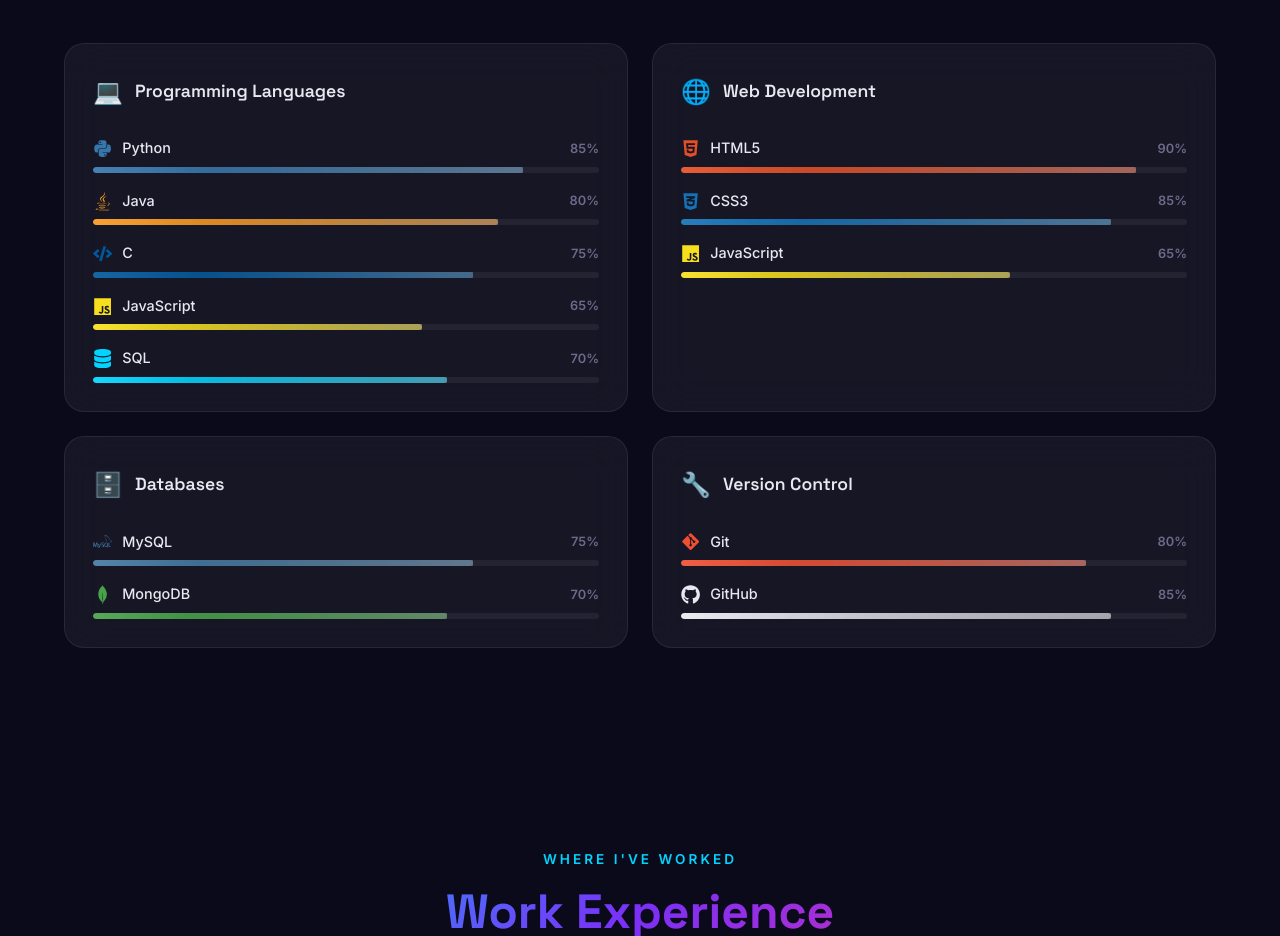
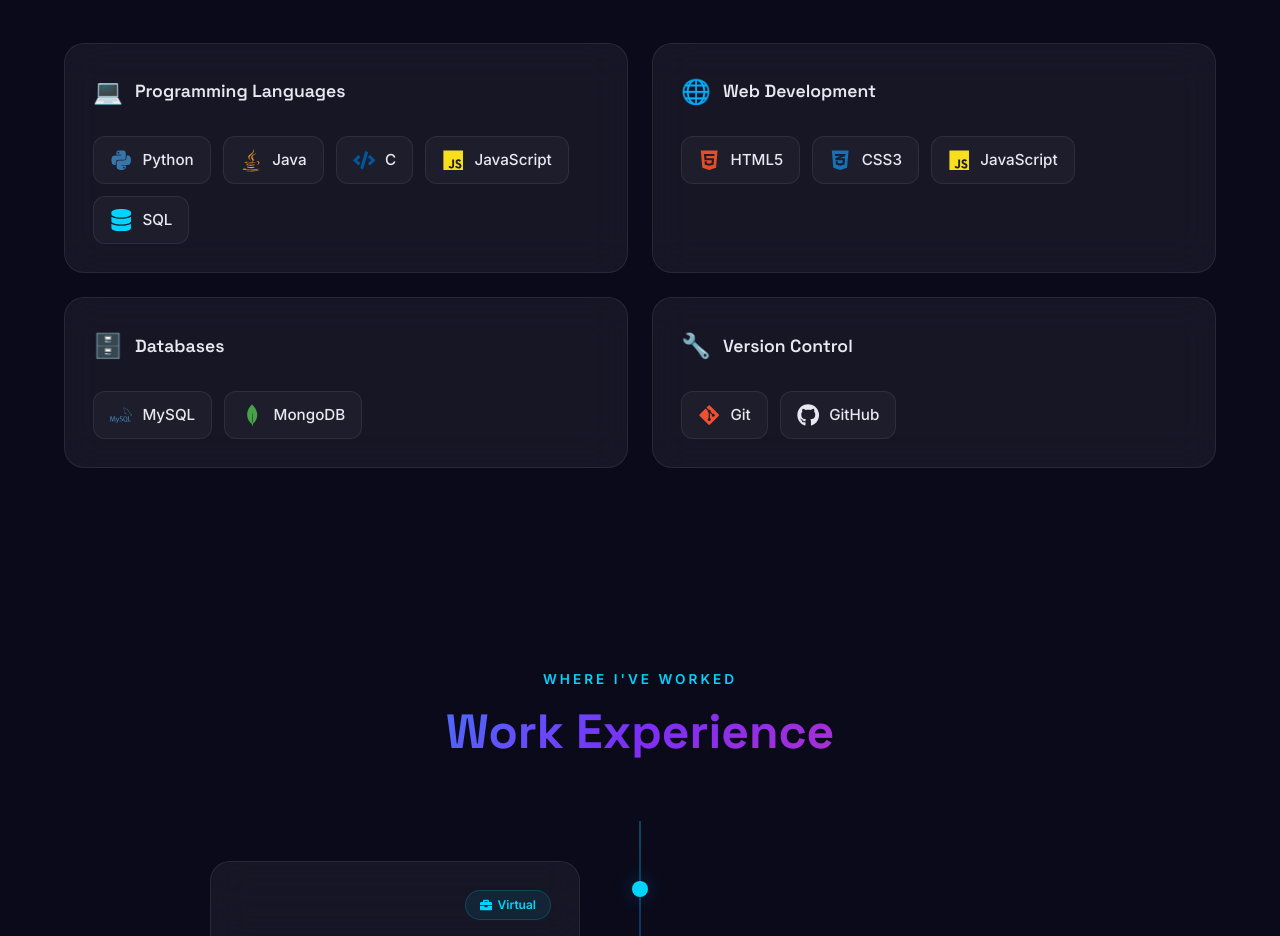
Before and after one commit to Kiranv2004/Portfolio, a React (Vite) app: page / in a window 1280 px wide. Shown: the part 1840-2776 px from the top of the page. Built offline with nearby package versions, Linux system fonts and the light colour scheme.

Commit message:
style: replace skill progress bars with interactive badge grid

```diff
--- a/src/components/Skills.css
+++ b/src/components/Skills.css
@@ -25,59 +25,38 @@
     font-weight: 600;
 }
 
-.skills__list {
+.skills__list-grid {
     display: flex;
-    flex-direction: column;
-    gap: 16px;
+    flex-wrap: wrap;
+    gap: 12px;
 }
 
-.skills__item-header {
+.skills__badge {
     display: flex;
     align-items: center;
     gap: 10px;
-    margin-bottom: 6px;
+    padding: 10px 16px;
+    background: rgba(255, 255, 255, 0.03);
+    border: 1px solid var(--border-glass);
+    border-radius: 12px;
+    cursor: default;
+    transition: all 0.3s ease;
 }
 
-.skills__item-icon {
-    font-size: 1.2rem;
-    display: flex;
+.skills__badge:hover {
+    border-color: var(--accent-cyan);
+    box-shadow: 0 4px 20px rgba(0, 212, 255, 0.15);
 }
 
-.skills__item-name {
-    font-size: 0.9rem;
-    font-weight: 500;
+.skills__badge-icon {
+    display: flex;
+    font-size: 1.4rem;
 }
 
-.skills__item-pct {
-    margin-left: auto;
-    font-size: 0.8rem;
-    color: var(--text-muted);
-    font-weight: 600;
-}
-
-.skills__bar {
-    height: 6px;
-    background: rgba(255, 255, 255, 0.06);
-    border-radius: 3px;
-    overflow: hidden;
-}
-
-.skills__bar-fill {
-    height: 100%;
-    border-radius: 3px;
-    position: relative;
-}
-
-.skills__bar-fill::after {
-    content: '';
-    position: absolute;
-    top: 0;
-    left: 0;
-    right: 0;
-    bottom: 0;
-    background: linear-gradient(90deg, transparent, rgba(255, 255, 255, 0.3), transparent);
-    animation: shimmer 2s ease-in-out infinite;
-    background-size: 200% 100%;
+.skills__badge-name {
+    font-size: 0.95rem;
+    font-weight: 500;
+    color: var(--text-primary);
 }
 
 @media (max-width: 768px) {
--- a/src/components/Skills.jsx
+++ b/src/components/Skills.jsx
@@ -75,31 +75,20 @@
                                 <h3 className="skills__category-title">{category.title}</h3>
                             </div>
 
-                            <div className="skills__list">
+                            <div className="skills__list-grid">
                                 {category.skills.map((skill, si) => (
                                     <motion.div
                                         key={skill.name}
-                                        className="skills__item"
-                                        initial={{ opacity: 0, x: -20 }}
-                                        animate={inView ? { opacity: 1, x: 0 } : {}}
-                                        transition={{ duration: 0.4, delay: ci * 0.1 + si * 0.05 }}
+                                        className="skills__badge"
+                                        initial={{ opacity: 0, scale: 0.8 }}
+                                        animate={inView ? { opacity: 1, scale: 1 } : {}}
+                                        transition={{ duration: 0.3, delay: ci * 0.1 + si * 0.05 }}
+                                        whileHover={{ y: -5, backgroundColor: "rgba(255, 255, 255, 0.1)" }}
                                     >
-                                        <div className="skills__item-header">
-                                            <div className="skills__item-icon" style={{ color: skill.color }}>
-                                                {skill.icon}
-                                            </div>
-                                            <span className="skills__item-name">{skill.name}</span>
-                                            <span className="skills__item-pct">{skill.level}%</span>
+                                        <div className="skills__badge-icon" style={{ color: skill.color }}>
+                                            {skill.icon}
                                         </div>
-                                        <div className="skills__bar">
-                                            <motion.div
-                                                className="skills__bar-fill"
-                                                style={{ background: `linear-gradient(90deg, ${skill.color}, ${skill.color}88)` }}
-                                                initial={{ width: 0 }}
-                                                animate={inView ? { width: `${skill.level}%` } : {}}
-                                                transition={{ duration: 1, delay: ci * 0.1 + si * 0.1 }}
-                                            />
-                                        </div>
+                                        <span className="skills__badge-name">{skill.name}</span>
                                     </motion.div>
                                 ))}
                             </div>
```
